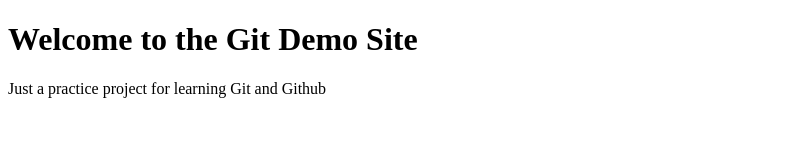
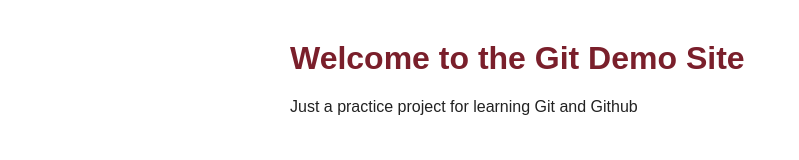
Before and after one commit to Dennis98100/git-demo-site, a website: page index.html in a window 1280 px wide. Shown: the whole page, without its empty margins (0-799 px from the left). Drawn offline with Linux system fonts and the light colour scheme; files that its build step writes are made by us from their sources.

Commit message:
style: add stlesheet and link it to the page

```diff
--- /dev/null
+++ b/css/style.css
@@ -0,0 +1,10 @@
+body{
+    font-family: sans-serif;
+    max-width: 700px;
+    margin: 40px auto;
+    color: #222;
+}
+
+h1{
+    color: #7A1f2B;
+}
--- a/index.html
+++ b/index.html
@@ -4,6 +4,7 @@
     <meta charset="UTF-8">
     <meta name="viewport" content="width=device-width, initial-scale=1.0">
     <title>Git Demo Site</title>
+    <link rel="stylesheet" href="style.css">
 </head>
 <body>
   <h1>Welcome to the Git Demo Site</h1>
```
